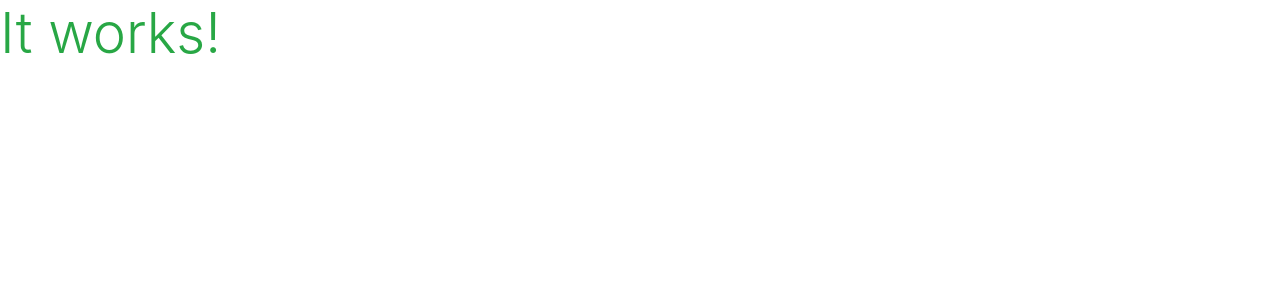
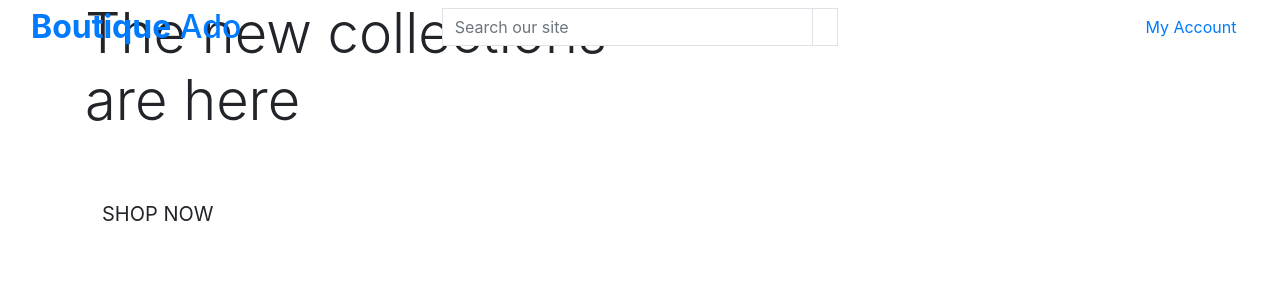
Before and after one commit to WrightDanG/boutique_ado_v1, a Django app: page / in a window 1280 px wide. Shown: the top 300 px of the page. Run offline with Django 3.2, Linux system fonts and the light colour scheme; some libraries are stand-ins or nearby versions.

Commit message:
Add main page header and base details.

```diff
--- a/home/templates/home/index.html
+++ b/home/templates/home/index.html
@@ -1,6 +1,25 @@
 {% extends "base.html" %}
 {% load static %}
 
+{% block page_header %}
+    <div class="container header-container">
+        <div class="row">
+            <div class="col"></div>
+        </div>
+    </div>
+{% endblock %}
+
 {% block content %}
-<h1 class="display-4 text-success">It works!</h1>
+    <div class="container h-100">
+        <div class="row h-100">
+            <div class="col-7 col-md-6 my-auto">
+                <h1 class="display-4 logo-font text-black"> The new collections are here</h1>
+                <div class="my-5">
+                    <h4>
+                        <a href="" class="shop-now-button btn btn-lg rounded-0 text-uppercase py-3">Shop Now</a>
+                    </h4>
+                </div>
+            </div>
+        </div>
+    </div>
 {% endblock %}
--- a/templates/base.html
+++ b/templates/base.html
@@ -36,7 +36,42 @@
     <title>Boutique Ado {% block extra_title %}{% endblock %}</title>
   </head>
   <body>
-    <header class="container-fluid fixed-top"></header>
+    <header class="container-fluid fixed-top">
+        <div class="row">
+            <div class="col-12 col-lg-4 my-auto py-1 py-lg-0">
+                <a href="{% url 'home' %}" class="nav-link main-logo-link">
+                    <h2 class="logo-font text-black my-0"><strong>Boutique</strong> Ado</h2>
+                </a>
+            </div>
+            <div class="col-12 col-lg-4 my-auto py-1 py-lg-0 text-center text-lg-left">
+                <form method="GET" action="">
+                    <div class="input-group w-100">
+                        <input class="form-control border border-black rounded-0" type="text" name="q" placeholder="Search our site">
+                        <div class="input-group-append">
+                            <button class="form-control btn btn-black border border-black rounded-0" type="submit">
+                                <span class="icon">
+                                    <i class="fas fa-search"></i>
+                                </span>
+                            </button>
+                        </div>
+                    </div>
+                </form>
+            </div>
+            <div class="col-12 col-lg-4 my-auto py-1 py-lg-0">
+                <ul class="list-inline list-unstyled text-center text-lg-right my-0">
+                    <li class="list-inline-item dropdown">
+                        <a class="text-black nav-link" href="#" id="user-options" data-toggle="dropdown" aria-haspopup="true" aria-expanded="false">
+                            <div class="text-center">
+                                <div><i class="fas fa-user fa-lg"></i></div>
+                                <p class="my-0">My Account</p>
+                            </div>
+                        </a>
+                    </li>
+                    <li class="list-inline-item"></li>
+                </ul>
+            </div>
+        </div>
+    </header>
 
     {% if messages %}
     <div class="message-container"></div>
```
